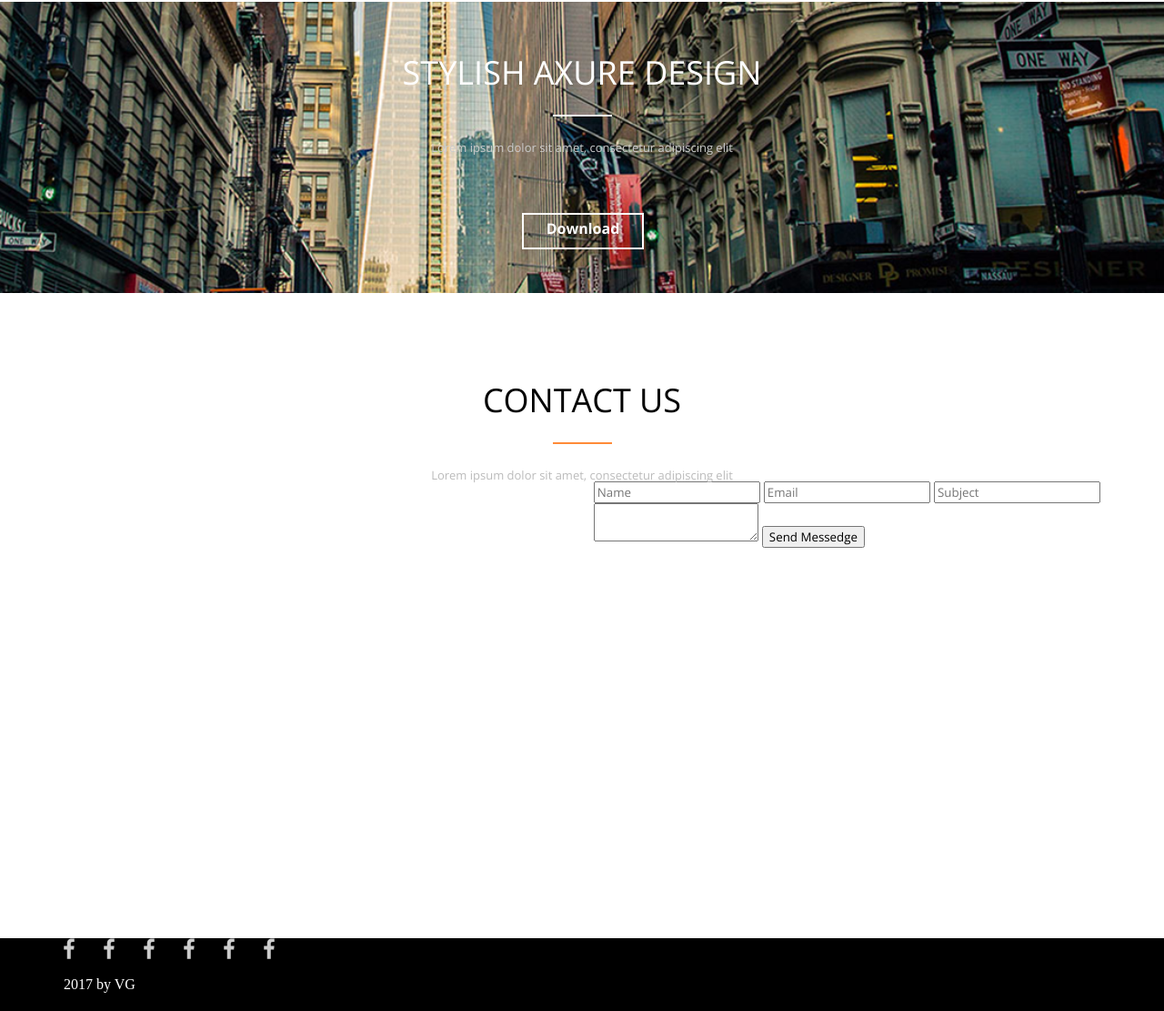
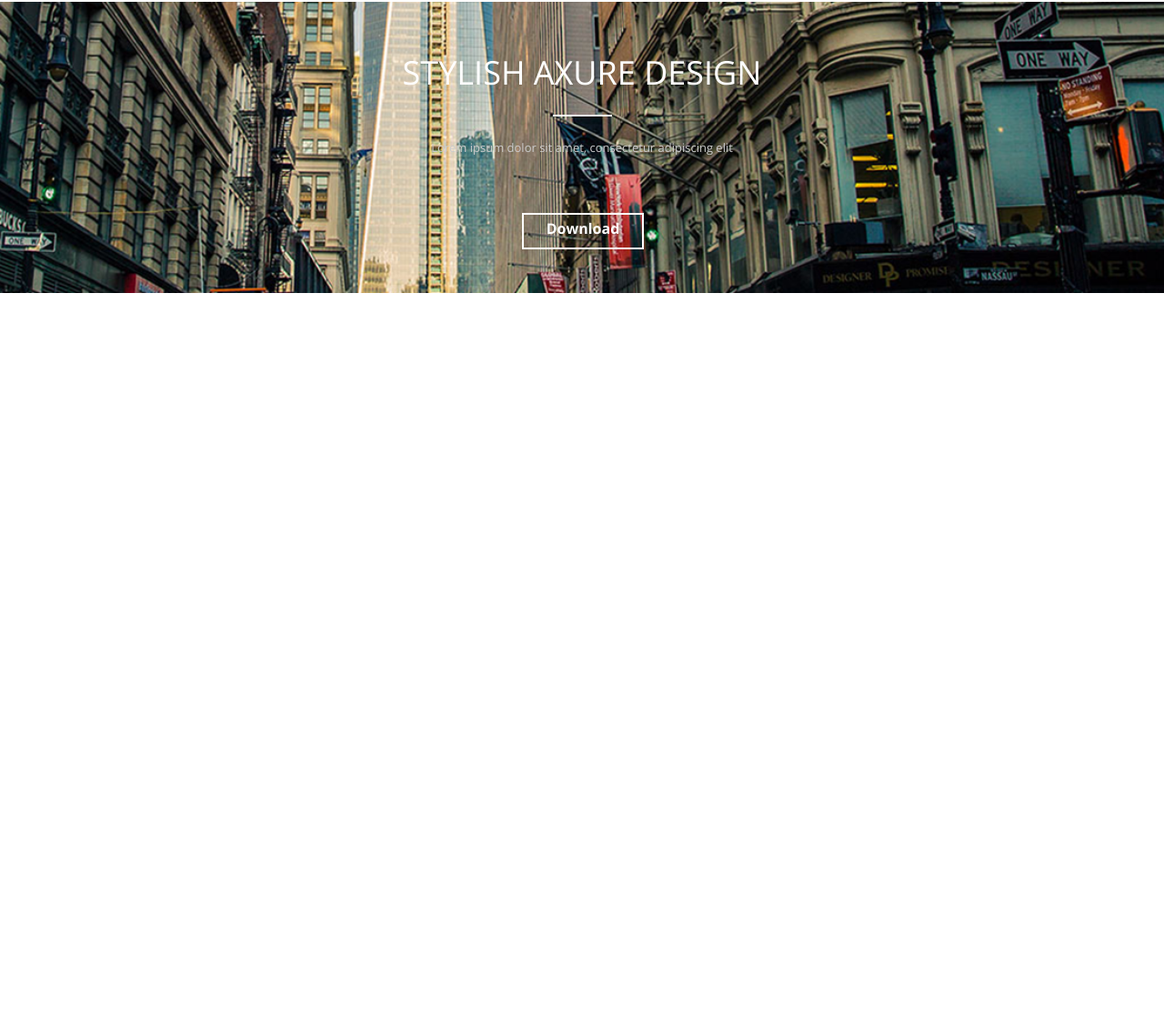
Before and after one commit to grischenko-v/axitlanding, a website: page app/index.html in a window 1280 px wide. Shown: the part 4813-5924 px from the top of the page at 91% size. After the commit the page ends 5135 px from the top, so only its background shows below. Drawn offline with nearby package versions, Linux system fonts and the light colour scheme.

Commit message:
Revert "clean code, outline: none added"
This reverts commit 5fc3ad3c6f15e12e4e880c6a6b1e2281a07956d0.

```diff
--- a/app/index.html
+++ b/app/index.html
@@ -272,39 +272,6 @@
       </div>
     </article>
     </section>
-    <section class = "contact-us">
-    <article class = "container clearfix">
-       <div class = "main-title">
-      	<h1>contact us</h1>
-        <div class="orange-line"></div>
-        <p>Lorem ipsum dolor sit amet, consectetur adipiscing elit</p>
-      </div>
-      <form>
-      	<fieldset>
-      		<input type="text" name="name" placeholder="Name">
-      		<input type="text" name="email" placeholder="Email">
-      		<input type="text" name="sunject" placeholder="Subject">
-      	</fieldset>
-      	<textarea placeholder="Messedge">
-
-      	</textarea>
-      	<input type="button" value = "Send Messedge">
-      </form>
-    </article>
-    </section>
  </main>
- <footer>
-    <article class = "container clearfix">
- 	<div class="footer-socials">
- 		<div class="footer-social fb"></div>
-        <div class="footer-social fb"></div>
-        <div class="footer-social fb"></div>
-        <div class="footer-social fb"></div>
-        <div class="footer-social fb"></div>
-        <div class="footer-social fb"></div>
- 	</div>
- 	<div class="footer-copyright">2017 by VG</div>
- 	 </article>
- </footer>
 </body>
 </html>
--- a/app/scss/_contact-us.scss
+++ /dev/null
@@ -1,30 +0,0 @@
-.contact-us{
-    background-color: white;
-    min-height: 609px;
-    padding-top: 100px;
-	article{
-       .main-title{
-        text-align: center;
-        width: 620px;
-        margin: 0 auto;
-        h1{
-      	  font-size: 36px;
-          text-transform: uppercase;
-        }
-        p{
-      	  color: #bbb;
-      	  font-size: 13px;
-        }
-        .orange-line{
-      	  width: 65px;
-      	  margin: 0 auto;
-      	  margin-top: 28px;
-      	  margin-bottom: 28px;
-      	  border-bottom: 2px solid rgb(255, 139, 56);
-        }
-     }
-     form{
-      float: right;
-     }
-	}
-}
--- a/app/scss/_footer.scss
+++ /dev/null
@@ -1,19 +0,0 @@
-footer{
-    background-color: black;
-    min-height: 80px;
-    article{
-     color:white;
-     .footer-socials{
-     	margin: 0 auto;
-
-       .footer-social{
-     	background-image: url("../img/footer-social-media-icons.png");
-     	background-repeat: no-repeat;
-     	height: 40px;
-     	width: 40px;
-     	display: inline-block;
-
-       }
-     }
-    }
-}
--- a/app/scss/_header.scss
+++ b/app/scss/_header.scss
@@ -100,7 +100,8 @@
 		    }
 	    }
     }
-
+  }
+}
 
 form{
 		background: white;
@@ -144,7 +145,6 @@ form{
           border-bottom: 2px solid #ccc !important;
           box-shadow: none !important;
           &:focus{
-         outline: none;
              border-top: transparent !important;
              border-left: transparent !important;
              border-right: transparent !important;
@@ -170,11 +170,10 @@ form{
           border-bottom: 2px solid transparent !important;
           box-shadow: none !important;
           &:focus{
-         outline: none;
              border-top: transparent !important;
              border-left: transparent !important;
              border-right: transparent !important;
-         border-bottom: 0px solid transparent !important;
+             border-bottom: 2px solid transparent !important;
              box-shadow: none !important;
           }
           &:hover{
@@ -182,5 +181,3 @@ form{
           }
 		}
   }
-  }
-}
--- a/app/scss/main.scss
+++ b/app/scss/main.scss
@@ -11,9 +11,6 @@
 @import "pricing";
 @import "reviews";
 @import "design";
-@import "contact-us";
-@import "footer";
-
 
 *{
 	font-family: 'Open Sans', sans-serif;
```
Also changed, not shown: app/css/main.css, app/img/footer-social-media-icons.png (deleted). Lines whose indentation alone changed are shown as unchanged.
